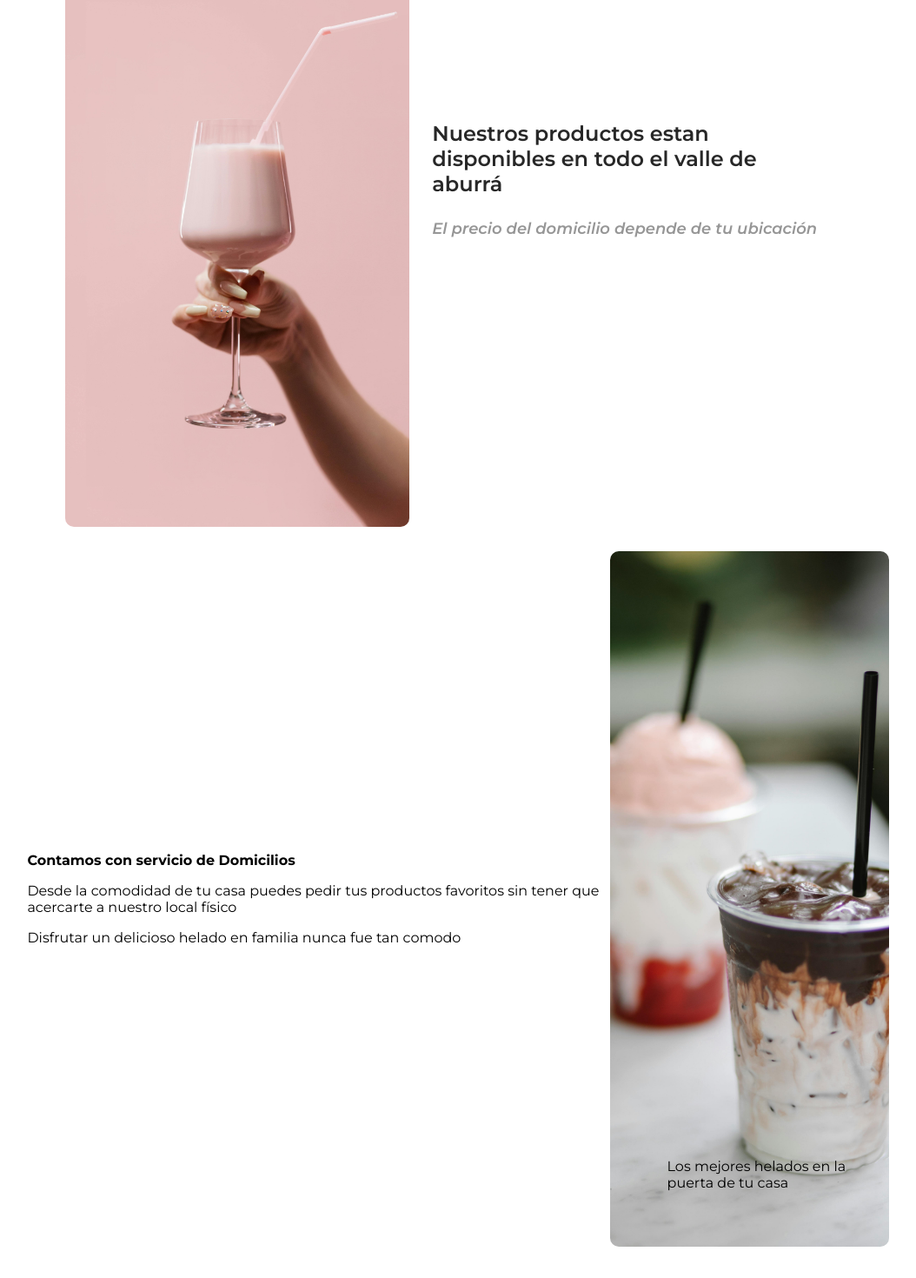
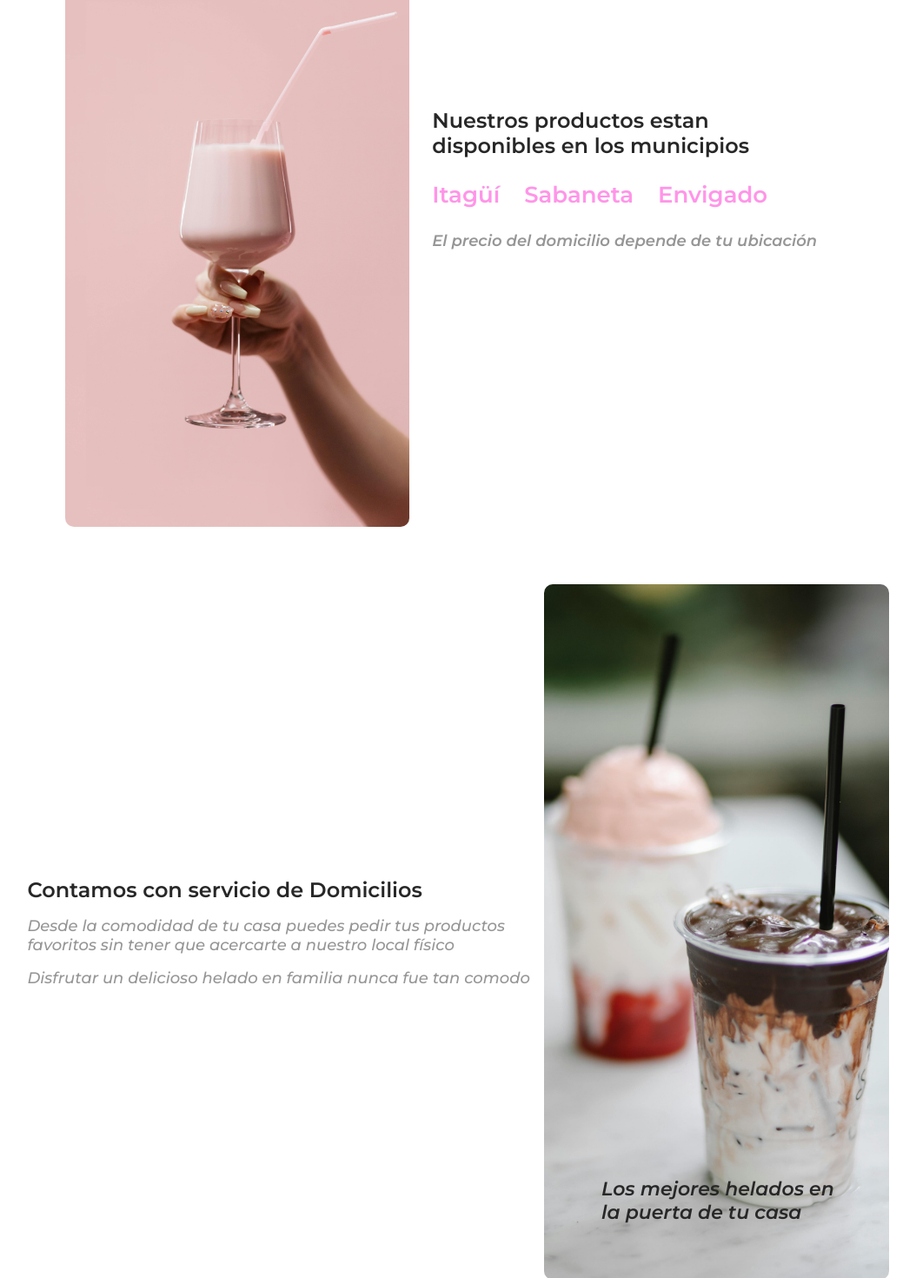
Before and after one commit to VelezDaniel/frontend_ice_cream, a React (Vite) app in the folder client/: page / in a window 1280 px wide. Shown: the part 1240-2710 px from the top of the page at 87% size, without its empty margins (113-1167 px from the left). Built offline with nearby package versions, Linux system fonts and the light colour scheme; no server answers.

Commit message:
Home page finished

```diff
--- a/client/src/css/homepage.css
+++ b/client/src/css/homepage.css
@@ -6,6 +6,7 @@
   flex-direction: column;
   justify-content: center;
   align-items: center;
+  gap: 38px;
 }
 
 .container-poster {
@@ -78,7 +79,33 @@
 }
 
 .poster-container-description-two {
+  width: 60%;
   display: flex;
   flex-direction: column;
   gap: 16px;
 }
+
+.box-places{
+  display: flex;
+  gap: 28px;
+}
+
+.box-places p {
+  font-size: 26px;
+  font-weight: 600;
+  color: var(--Rose-one);
+}
+
+.description-small {
+  font-size: 18px;
+  color: var(--grayFonts);
+  font-weight: 500;
+  font-style: italic;
+}
+
+.poster-text-2 {
+  font-size: 22px;
+  font-weight: 600;
+  color: var(--font-darkgray);
+  font-style: italic;
+}
--- a/client/src/index.css
+++ b/client/src/index.css
@@ -21,7 +21,8 @@
 	--lightMainColor: #e3faff;
 	--danger: #ff3131;
 	--danger-dark : #703131;
-	--bg-sideBar: rgb(20, 140, 161)
+	--bg-sideBar: rgb(20, 140, 161);
+	--Rose-one: #ff95e8;
 }
 
 * {
--- a/client/src/pages/HomePage.jsx
+++ b/client/src/pages/HomePage.jsx
@@ -20,21 +20,26 @@ function HomePage() {
 					</p>
 				</div>
 				<div className="poster-container-description">
-					<p className="subtext-description">Nuestros productos estan disponibles en todo el valle de aburrá</p>
+					<p className="subtext-description">Nuestros productos estan disponibles en los municipios</p>
+					<div className="box-places">
+						<p>Itagüí</p>
+						<p>Sabaneta</p>
+						<p>Envigado</p>
+					</div>
 					<p className="small-letter">El precio del domicilio depende de tu ubicación</p>
 				</div>
 			</div>
 			<div className="container-poster">
 				<div className="poster-container-description-two">
-					<h4>Contamos con servicio de Domicilios</h4>
-					<p>
+					<h4 className="subtext-description">Contamos con servicio de Domicilios</h4>
+					<p className="description-small">
 						Desde la comodidad de tu casa puedes pedir tus productos favoritos
 						sin tener que acercarte a nuestro local físico
 					</p>
-					<p>Disfrutar un delicioso helado en familia nunca fue tan comodo</p>
+					<p className="description-small">Disfrutar un delicioso helado en familia nunca fue tan comodo</p>
 				</div>
 				<div className="poster-styled-one">
-					<p>Los mejores helados en la puerta de tu casa</p>
+					<p className="poster-text-2">Los mejores helados en la puerta de tu casa</p>
 				</div>
 			</div>
       </div>
```
